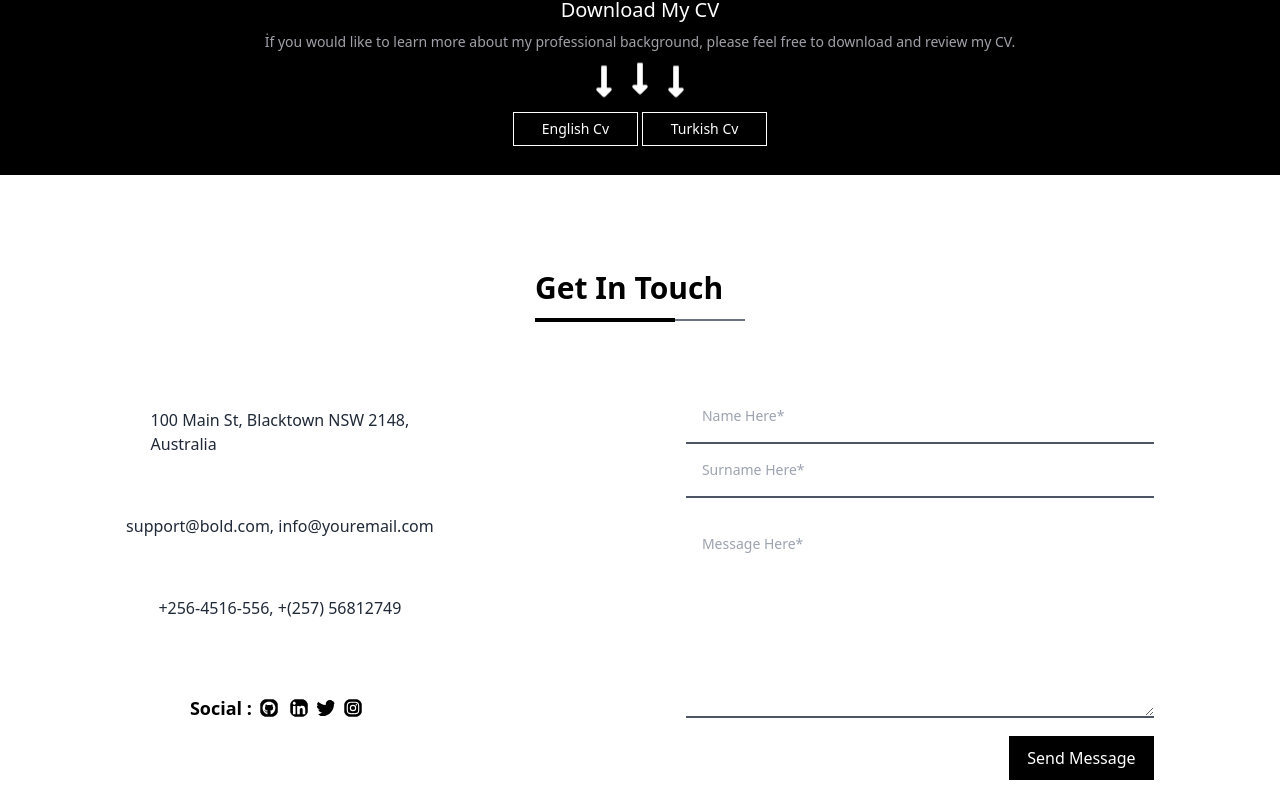
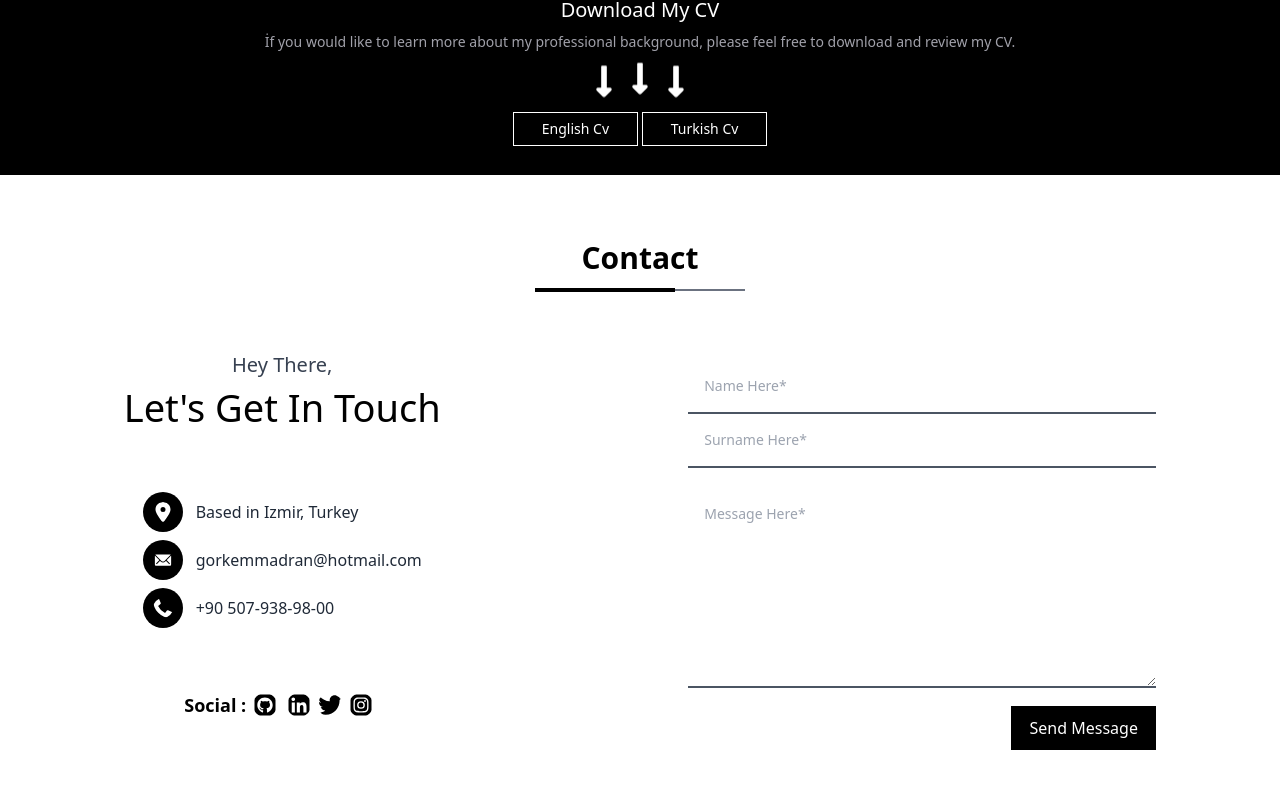
Before and after one commit to gorkemmadran/My-website, a React (Create React App) app in the folder my-website/: page / in a window 1280 px wide. Shown: the part 2768-3573 px from the top of the page. Built offline with nearby package versions, Linux system fonts and the light colour scheme; a web font is replaced by a local one.

Commit message:
Contact alanı responsive hale getirildi

```diff
--- a/my-website/src/Aboutme.js
+++ b/my-website/src/Aboutme.js
@@ -37,7 +37,7 @@ function Aboutme() {
         <div className=' w-[600px]  xs:w-[100%] sm:w-[100%] md:w-[100%] lg:w-[500px] xl:w-[600px] 2xl:w-[600px]   '>
             <div className='xs:flex xs:items-center xs:justify-center xs:flex-col xs:mt-[30px] sm:flex sm:items-center sm:justify-center sm:flex-col sm:mt-[30px] md:flex md:items-center md:justify-center md:flex-col md:mt-[30px] lg:block xl:block 2xl:block  '>
             <h2 className='text-3xl font-extrabold dark:text-zinc-300'>About Me</h2>
-        <div className='flex items-center mt-3'><div className='h-[4px] dark:bg-white bg-black w-[140px]'></div><div className='h-[2px] dark:bg-gray-500 w-[70px]'></div></div>
+        <div className='flex items-center mt-3'><div className='h-[4px] dark:bg-white bg-black w-[140px]'></div><div className='h-[2px] bg-gray-500 dark:bg-gray-500 w-[70px]'></div></div>
             </div>
 
         <motion.div initial="hidden" animate="visible" variants={aboutText} className='flex w-[100%] items-center justify-center flex-col '>
--- a/my-website/src/Contact.js
+++ b/my-website/src/Contact.js
@@ -1,10 +1,15 @@
-import React from 'react'
+import React from 'react';
 import { FaSquareGithub } from "react-icons/fa6";
 import { FaLinkedin } from "react-icons/fa6";
 import { FaTwitter } from "react-icons/fa";
 import { FaInstagramSquare } from "react-icons/fa";
 import { DarkModeContext } from './DarkModeContext';
 import { useContext } from 'react';
+import { FaLocationDot } from "react-icons/fa6";
+import { IoIosMail } from "react-icons/io";
+import { FaPhoneAlt } from "react-icons/fa";
+
+
 
 
 function Contact() {
@@ -13,37 +18,65 @@ function Contact() {
   return (
     <div id='contact' className={darkMode ? 'dark' : ''}>
         <div className='contact pt-[65px] pb-[65px] dark:bg-black '>
-        <div className='container mx-auto flex items-center justify-around '>
-        <div className='contact-title xs:flex xs:items-center xs:justify-around xs:flex-col xs:mt-[30px] sm:flex sm:items-center sm:justify-around sm:flex-col sm:mt-[30px] md:flex md:items-center md:justify-center md:flex-col md:mt-[30px] lg:block xl:block 2xl:block  '>
-            <h2 className='text-3xl font-extrabold dark:text-zinc-200'>Get In Touch</h2>
-        <div className='flex items-center mt-3'><div className='h-[4px] bg-black w-[140px] dark:bg-white'></div><div className='h-[2px]  bg-gray-500 dark:bg-gray-500 w-[70px]'></div></div>
+            <div className='container mx-auto flex items-center justify-around'>
+            <div className='xs:flex xs:items-center xs:justify-center xs:flex-col  sm:flex sm:items-center sm:justify-center sm:flex-col md:flex md:items-center md:justify-center md:flex-col  lg:flex lg:items-center lg:justify-center xl:flex xl:justify-center xl:items-center 2xl:flex 2xl:items-center 2xl:justify-center  '>
+        <h2 className='text-3xl font-extrabold dark:text-zinc-200'>Contact</h2>
+        <div className='flex items-center  mt-3'>
+          <div className='h-[4px] bg-black dark:bg-white w-[140px]'></div>
+          <div className='h-[2px] bg-gray-500 dark:bg-gray-500 w-[70px]'></div>
         </div>
       </div>
-        <div className='container mx-auto  pt-7 flex justify-around xs:flex-col sm:flex-col md:flex-col lg:flex-row xl:flex-row 2xl:flex-row'>
-            <div className='flex items-center justify-evenly   flex-col'>
-                <p className='  text-gray-800 xs:pt-5 sm:pt-5 md:pt-5 lg:p-0 xl:p-0 2xl:p-0 text-sm xs:leading-5 sm:leading-5 md:leading-5 lg:leading-5 xl:leading-6 2xl:leading-6  xs:text-xs sm:text-xs md:text-base lg:text-base xl:text-base 2xl:text-base  dark:text-zinc-300'>100 Main St, Blacktown NSW 2148, <br/>Australia</p>
-                <p className='  text-gray-800 xs:pt-5 sm:pt-5 md:pt-5 lg:p-0 xl:p-0 2xl:p-0 text-sm xs:leading-5 sm:leading-5 md:leading-5 lg:leading-5 xl:leading-6 2xl:leading-6  xs:text-xs sm:text-xs md:text-base lg:text-base xl:text-base 2xl:text-base dark:text-zinc-300'>support@bold.com, info@youremail.com</p>
-                <p className='  text-gray-800 xs:pt-5 sm:pt-5 md:pt-5 lg:p-0 xl:p-0 2xl:p-0 text-sm xs:leading-5 sm:leading-5 md:leading-5 lg:leading-5 xl:leading-6 2xl:leading-6  xs:text-xs sm:text-xs md:text-base lg:text-base xl:text-base 2xl:text-base  dark:text-zinc-300'>+256-4516-556, +(257) 56812749</p>
-                <div className='flex items-center  mt-4 '><p className='font-bold text-lg mr-[7px] dark:text-white'>Social :</p><FaSquareGithub className='mr-[10px] text-xl rounded-full dark:text-white' /> <FaLinkedin className='mr-[7px] cursor-pointer text-xl rounded-full dark:text-white' /> <FaTwitter className='mr-[7px] cursor-pointer text-xl rounded-full  dark:text-white' /> <FaInstagramSquare className='mr-[7px] cursor-pointer text-xl rounded-full dark:text-white' />
             </div>
-
+            <div className='container mx-auto pt-7 flex justify-around xs:flex-col sm:flex-col md:flex-col lg:flex-row xl:flex-row 2xl:flex-row'>
+                <div className='flex  justify-evenly flex-col'>
+                    <div className='flex  justify-center flex-col xs:flex xs:items-center xs:justify-center  sm:flex sm:items-center sm:justify-center  md:flex md:items-center md:justify-center'>
+                    <h3 className='text-xl text-gray-700'>Hey There,</h3>
+                    <h1 className='text-[38px]'>Let's Get In Touch</h1>
                     </div>
-            <div className='xs:pt-10 sm:pt-10 md:pt-10  '>
-                <div>
-                    <input className='xs:m-0 xs:w-[100%] sm:m-0 sm:w-[100%]   placeholder:text-sm outline-none text-black  border-b-2 border-b-gray-600 p-4   w-[270px]  mr-3 dark:bg-transparent dark:border-b-2 dark:text-zinc-200 text-sm' typeof='text' placeholder='Name Here*'></input>
-                    <input className='xs:m-0 xs:w-[100%] sm:m-0 sm:w-[100%]    placeholder:text-sm outline-none text-black  border-b-2 border-b-gray-600 p-4  w-[270px]  ml-3 dark:bg-transparent dark:border-b-2 dark:text-zinc-200  text-sm ' typeof='email' placeholder='Surname Here*'></input>
+                    <div className='flex  mx-auto flex-col xs:mt-4'>
+                    <div className='flex xs:flex xs:items-center mt-2 '>
+                    <FaLocationDot style={{fontSize : '40px', borderRadius : '30px', marginRight :'13px', background : 'black', color : 'white', padding : '10px'}} />
+                    <p className='text-gray-800  text-sm xs:leading-5 sm:leading-5 md:leading-5 lg:leading-5 xl:leading-6 2xl:leading-6 xs:text-xs sm:text-xs md:text-base lg:text-base xl:text-base 2xl:text-base dark:text-zinc-300'>
+                        Based in Izmir, Turkey
+                    </p>
                     </div>
-                <textarea className='placeholder:text-sm text-black  border-b-2 border-b-gray-600 p-4 h-[200px] outline-none  w-full mt-5  border-black dark:bg-transparent dark:border-b-2 dark:text-zinc-200 text-sm' placeholder='Message Here*'></textarea>
-                <div className='flex items-center justify-end'>
-                <button className='bg-black w-[145px] h-[44px] mt-3 hover:border hover:border-black hover:text-black hover:bg-transparent  text-white dark:border dark:border-white dark:hover:bg-white dark:hover:text-black duration-700'>Send Message</button>
+                    <div className='flex xs:flex xs:items-center mt-2    '>
+                    <IoIosMail style={{fontSize : '40px', borderRadius : '30px', marginRight :'13px', background : 'black', color : 'white', padding : '10px'}} />
+                    <p className='text-gray-800 text-sm xs:leading-5 sm:leading-5 md:leading-5 lg:leading-5 xl:leading-6 2xl:leading-6 xs:text-xs sm:text-xs md:text-base lg:text-base xl:text-base 2xl:text-base dark:text-zinc-300'>
+                        gorkemmadran@hotmail.com
+                    </p>
+                    </div>
+                    <div className='flex xs:flex xs:items-center mt-2  '>
+                    <FaPhoneAlt style={{fontSize : '40px', marginRight :'13px', borderRadius : '30px', background : 'black', color : 'white', padding : '10px'}} />
+                    <p className='text-gray-800 text-sm xs:leading-5 sm:leading-5 md:leading-5 lg:leading-5 xl:leading-6 2xl:leading-6 xs:text-xs sm:text-xs md:text-base lg:text-base xl:text-base 2xl:text-base dark:text-zinc-300'>
+                        +90 507-938-98-00
+                    </p>
                     </div>
                     </div>
 
-        </div>
 
+                    <div className='flex items-center mt-4 xs:mt-8 mx-auto'>
+                        <p className='font-bold text-lg mr-[7px] dark:text-white'>Social :</p>
+                        <FaSquareGithub className='mr-[10px] text-2xl rounded-full dark:text-white' />
+                        <FaLinkedin className='mr-[7px] cursor-pointer text-2xl rounded-full dark:text-white' />
+                        <FaTwitter className='mr-[7px] cursor-pointer text-2xl rounded-full dark:text-white' />
+                        <FaInstagramSquare className='mr-[7px] cursor-pointer text-2xl rounded-full dark:text-white' />
                     </div>
                 </div>
-  )
+                <div className='xs:pt-10 sm:pt-10 md:pt-10 xs:mx-auto sm:mx-auto md:mx-auto lg:mx-0 xl:mx-0 2xl:mx-0'>
+                    <div>
+                        <input className='xs:m-0 xs:w-[100%] sm:m-0 sm:w-[100%] placeholder:text-sm outline-none text-black border-b-2 border-b-gray-600 p-4 w-[270px] mr-3 dark:bg-transparent dark:border-b-2 dark:text-zinc-200 text-sm' type='text' placeholder='Name Here*'></input>
+                        <input className='xs:m-0 xs:w-[100%] sm:m-0 sm:w-[100%] placeholder:text-sm outline-none text-black border-b-2 border-b-gray-600 p-4 w-[270px] ml-3 dark:bg-transparent dark:border-b-2 dark:text-zinc-200 text-sm' type='email' placeholder='Surname Here*'></input>
+                    </div>
+                    <textarea className='placeholder:text-sm text-black border-b-2 border-b-gray-600 p-4 h-[200px] outline-none w-full mt-5 border-black dark:bg-transparent dark:border-b-2 dark:text-zinc-200 text-sm' placeholder='Message Here*'></textarea>
+                    <div className='flex items-center justify-end'>
+                        <button className='bg-black w-[145px] h-[44px] mt-3 hover:border hover:border-black hover:text-black hover:bg-transparent text-white dark:border dark:border-white dark:hover:bg-white dark:hover:text-black duration-700'>Send Message</button>
+                    </div>
+                </div>
+            </div>
+        </div>
+    </div>
+  );
 }
 
-export default Contact
+export default Contact;
```
Also changed, not shown: 1 other file (tests, documents, lock files or other folders). Lines whose indentation alone changed are shown as unchanged.
